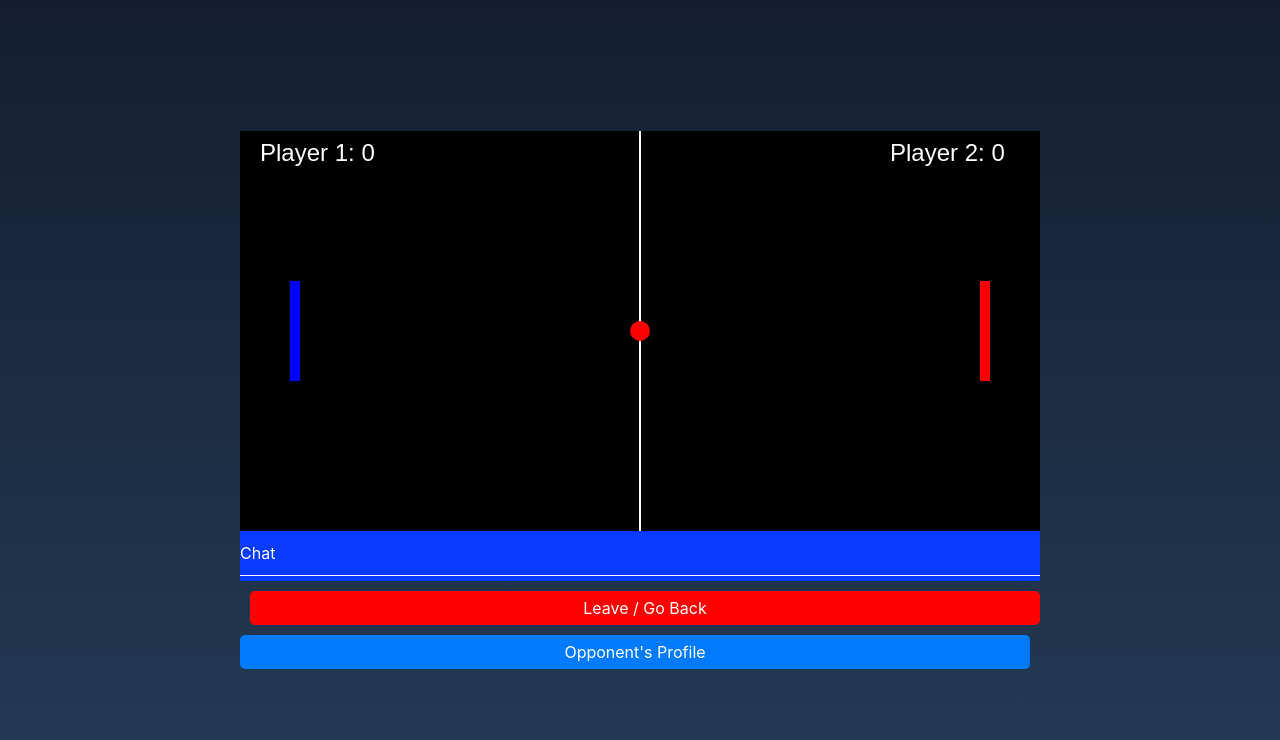
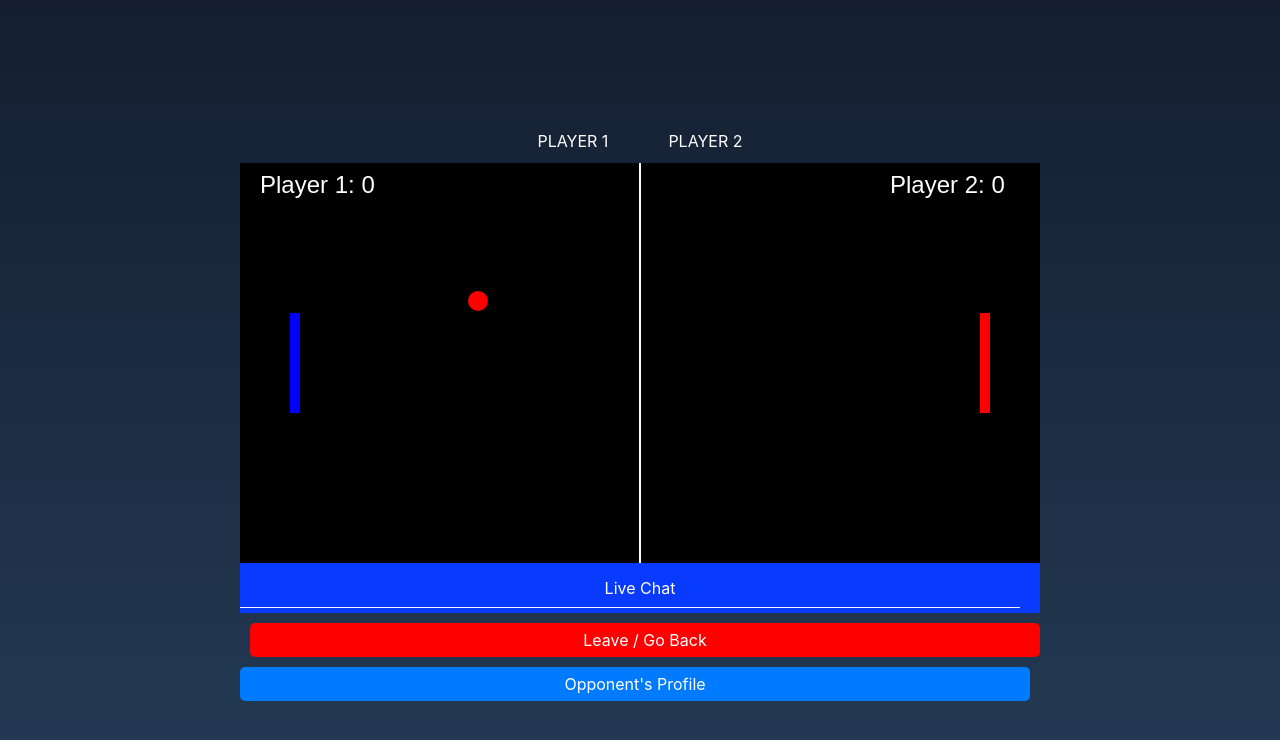
Before and after one commit to diablosiro9/v1_do, a Django app: page /play/ in a window 1280 px wide. Shown: the top 740 px of the page. Run offline with Django 5.2, Linux system fonts and the light colour scheme; some libraries are stand-ins or nearby versions.

Commit message:
un_push_tres_tot_02/03

```diff
--- a/backend/app/api/static/js/game.js
+++ b/backend/app/api/static/js/game.js
@@ -35,10 +35,14 @@ let currentPlayer = null; // Le joueur actuellement sélectionné
 // Fonction pour choisir le joueur
 function choosePlayer(player) {
     currentPlayer = player;
+    console.log('Player selected:', currentPlayer);
 }
 
 // Gestion de la sélection du joueur
-document.addEventListener('keydown', function(event) {
+// Gérer le mouvement des plateformes des joueurs
+
+function handleKeyEvents(event) {
+    console.log('Touche pressée : ', event.key);
     // Si la touche '1' est pressée, choisir le joueur 1
     if (event.key === '1') {
         choosePlayer(player1);
@@ -47,25 +51,18 @@ document.addEventListener('keydown', function(event) {
     else if (event.key === '2') {
         choosePlayer(player2);
     }
-});
+    if (currentPlayer) {
+        // Gérer le mouvement du joueur sélectionné
+        if (event.key === 'w' && currentPlayer.y > 0) {
+            currentPlayer.y -= currentPlayer.speed; // Déplacer vers le haut
+        } else if (event.key === 's' && currentPlayer.y + currentPlayer.height < canvas.height) {
+            currentPlayer.y += currentPlayer.speed; // Déplacer vers le bas
+        }
+    }
+}
 
+document.addEventListener('keydown', handleKeyEvents);
 
-// Gérer le mouvement des plateformes des joueurs
-document.addEventListener('keydown', function(event) {
-    // Player 1
-    if (event.key === 'w' && player1.y > 0) {
-        player1.y -= player1.speed; // Déplacer vers le haut
-    } else if (event.key === 's' && player1.y + player1.height < canvas.height) {
-        player1.y += player1.speed; // Déplacer vers le bas
-    }
-
-    // Player 2
-    if (event.key === 'ArrowUp' && player2.y > 0) {
-        player2.y -= player2.speed; // Déplacer vers le haut
-    } else if (event.key === 'ArrowDown' && player2.y + player2.height < canvas.height) {
-        player2.y += player2.speed; // Déplacer vers le bas
-    }
-});
 
 const ball = {
     x: canvas.width / 2,
@@ -83,6 +80,47 @@ function drawBall() {
     ctx.closePath();
 }
 
+function resetBall() {
+    // Réinitialiser la position de la balle au centre de la zone de jeu
+    ball.x = canvas.width / 2;
+    ball.y = canvas.height / 2;
+    // Réinitialiser la direction de la balle (vous pouvez ajuster la direction selon votre logique de jeu)
+    ball.dx = -ball.dx;
+    ball.dy = -ball.dy;
+    // Réinitialiser les positions des plateformes des joueurs
+    player1.y = canvas.height / 2 - 50;
+    player2.y = canvas.height / 2 - 50;
+}
+
+
+function handleCollision() {
+    if (ball.x - ball.radius <= 0) {
+        // La balle a atteint le mur gauche, le joueur 2 marque un point
+        scorePlayer2++;
+        resetBall(); // Réinitialiser la position de la balle
+        return; // Sortir de la fonction après la gestion de la collision
+    }
+    if (ball.x + ball.radius >= canvas.width) {
+        // La balle a atteint le mur droit, le joueur 1 marque un point
+        scorePlayer1++;
+        resetBall(); // Réinitialiser la position de la balle
+        return; // Sortir de la fonction après la gestion de la collision
+    }
+    // Collision avec le joueur 1
+    if (ball.x - ball.radius <= player1.x + player1.width &&
+        ball.y >= player1.y && ball.y <= player1.y + player1.height) {
+        ball.dx = -ball.dx; // Inverser la direction horizontale de la balle
+    }
+
+    // Vérifier la collision avec le joueur 2
+    if (ball.x + ball.radius >= player2.x &&
+        ball.y >= player2.y && ball.y <= player2.y + player2.height) {
+        ball.dx = -ball.dx; // Inverser la direction horizontale de la balle
+    }
+    // Collision avec le joueur 2 (à implémenter de manière similaire)
+
+    // Collision avec les bords du terrain (à implémenter de manière similaire)
+}
 
 // Mettez en place un système de points
 let scorePlayer1 = 0;
@@ -95,6 +133,7 @@ function drawScores() {
     ctx.fillText('Player 2: ' + scorePlayer2, canvas.width - 150, 30);
 }
 
+
 function draw() {
     ctx.clearRect(0, 0, canvas.width, canvas.height);
     ctx.fillStyle = 'black'; // Remplacez 'blue' par la couleur de votre choix
@@ -105,6 +144,7 @@ function draw() {
     ctx.moveTo(canvas.width / 2, 0);
     ctx.lineTo(canvas.width / 2, canvas.height);
     ctx.stroke();
+    handleCollision();
     drawBall();
     drawScores();
     drawPlayers();
@@ -117,28 +157,69 @@ function draw() {
     if (ball.x + ball.dx > canvas.width - ball.radius || ball.x + ball.dx < ball.radius) {
         ball.dx = -ball.dx;
     }
-    if (currentPlayer) {
-        if (event.key === 'w' && currentPlayer.y > 0) {
-            currentPlayer.y -= currentPlayer.speed; // Déplacer vers le haut
-        } else if (event.key === 's' && currentPlayer.y + currentPlayer.height < canvas.height) {
-            currentPlayer.y += currentPlayer.speed; // Déplacer vers le bas
-        }
-    }
 }
 
-// setInterval(draw, 10);
+function update() {
+    draw(); // Dessiner le jeu
+    // setInterval(update, 10);
+    // Vous pouvez également mettre d'autres logiques de mise à jour ici
+}
 
 console.log(canvas);
 console.log(ctx);
 console.log(player1);
 console.log(player2);
 
-document.addEventListener('keydown', function(event) {
-    console.log('Touche pressée : ', event.key);
-    // Ajoutez d'autres instructions de débogage ou de traitement ici
-});
 
 
 window.onload = function() {
-    draw();
+    setInterval(update, 16);
+
+
+    const input = document.getElementById('chat-input');
+
+    input.addEventListener('focus', function() {
+        input.setAttribute('placeholder', 'Type your message here...');
+        input.style.color = '#fff'; // Change la couleur du texte de l'input
+        input.style.opacity = '0.5'; // Rend le texte de l'input complètement opaque
+    });
+
+    input.addEventListener('input', function() {
+        if (input.value === '') {
+            input.setAttribute('placeholder', 'Type your message here...');
+            input.style.color = '#fff'; // Change la couleur du texte de l'input
+            input.style.opacity = '0.5'; // Rend le texte de l'input complètement opaque
+        } else {
+            input.removeAttribute('placeholder');
+            input.style.color = 'initial'; // Rétablit la couleur par défaut du texte de l'input
+            input.style.opacity = '0.5'; // Rend le texte de l'input complètement opaque
+        }
+    });
+
+    input.addEventListener('blur', function() {
+        if (input.value === '') {
+            input.removeAttribute('placeholder');
+            input.style.color = 'transparent'; // Rend le texte de l'input transparent
+            input.style.opacity = '0'; // Rend le texte de l'input complètement transparent
+        }
+    });
+
+
+    document.addEventListener('keydown', function(event) {
+        // Si une flèche est pressée et qu'un joueur est sélectionné
+        if (!currentPlayer && (event.key === 'ArrowUp' || event.key === 'ArrowDown')) {
+            // Empêcher le défilement de la page lorsque les touches de déplacement sont utilisées
+            event.preventDefault();
+        }
+        else if (currentPlayer) {
+            event.preventDefault();
+
+            // Gérer le mouvement du joueur sélectionné
+            if (event.key === 'ArrowUp' && currentPlayer.y > 0) {
+                currentPlayer.y -= currentPlayer.speed; // Déplacer vers le haut
+            } else if (event.key === 'ArrowDown' && currentPlayer.y + currentPlayer.height < canvas.height) {
+                currentPlayer.y += currentPlayer.speed; // Déplacer vers le bas
+            }
+        }
+    });
 };
--- a/backend/app/api/static/stylesheet.css
+++ b/backend/app/api/static/stylesheet.css
@@ -317,20 +317,18 @@ ul li a:hover {
   background-color: #f2f2f2;
 }
 
-
 .chat-bar {
+  position: relative;
   width: 100%;
   height: 50px;
   background-color: #083aff;
-  position: relative;
 }
 
 .chat-bar input {
-  width: 100%;
+  width: calc(100% - 20px); /* Laisser de la place pour le label */
   padding: 10px 0;
   font-size: 16px;
   color: #fff;
-  margin-bottom: 30px;
   border: none;
   border-bottom: 1px solid #fff;
   outline: none;
@@ -339,22 +337,29 @@ ul li a:hover {
 
 .chat-bar label {
   position: absolute;
-  top: 0;
-  left: 0;
-  padding: 10px 0;
+  top: 50%;
+  left: 50%; /* Centre horizontalement */
+  transform: translate(-50%, -50%);
+  padding: 10px;
   font-size: 16px;
-  color: #fff;
+  color: #fff; /* Couleur initiale du label */
   pointer-events: none;
   transition: .5s;
+  opacity: 1; /* Rendre le label initialement visible */
 }
 
-.chat-bar input:focus ~ label,
-.chat-bar input:valid ~ label {
-  top: -20px;
-  left: 0;
+.chat-bar input:focus ~ label {
+  top: 0;
+  left: 5px; /* Décalage vers la gauche */
   color: #03e9f4;
-  font-size: 12px;
 }
+
+/* Placeholder pour le champ de saisie */
+.chat-bar input::placeholder {
+  color: #fff; /* Couleur du placeholder */
+  opacity: 1;/* Opacité du placeholder */
+}
+
 
 
 .leave-button {
@@ -396,3 +401,42 @@ ul li a:hover {
   border: none;
   border-radius: 5px;
 }
+
+.player-buttons {
+  display: flex;
+  justify-content: center;
+  margin-top: 20px;
+}
+
+.player-button {
+  padding: 10px 20px;
+  margin: 0 10px;
+  color: #fff;
+  font-size: 16px;
+  text-transform: uppercase;
+  border: none;
+  border-radius: 5px;
+  background-color: transparent;
+  cursor: pointer;
+  outline: none;
+  position: relative;
+  overflow: hidden;
+}
+
+.player-button::before {
+  content: '';
+  position: absolute;
+  top: 0;
+  left: 0;
+  width: 100%;
+  height: 100%;
+  background-color: #03e9f4;
+  z-index: -1;
+  transition: transform 0.3s ease;
+  transform: scaleX(0);
+  transform-origin: left;
+}
+
+.player-button:hover::before {
+  transform: scaleX(1);
+}
--- a/backend/app/templates/play.html
+++ b/backend/app/templates/play.html
@@ -9,11 +9,15 @@
     <link href="https://stackpath.bootstrapcdn.com/bootstrap/4.5.2/css/bootstrap.min.css" rel="stylesheet">
 </head>
 <body>
+    <div class="player-buttons">
+        <button class="player-button" id="player1-btn" onclick="choosePlayer(player1)">Player 1</button>
+        <button class="player-button" id="player2-btn" onclick="choosePlayer(player2)">Player 2</button>
+    </div>
     <canvas id="pongCanvas" width="800" height="400"></canvas>
     <script src="{% static 'js/game.js' %}"></script>
     <div class="chat-bar">
-        <input type="text" name="chat" required="">
-        <label>Chat</label>
+        <input type="text" id="chat-input" name="chat" required="">
+        <label for="chat-input">Live Chat</label>
     </div>
     <button class="leave-button">Leave / Go Back</button>
     <button class="profile-button">Opponent's Profile</button>
```
